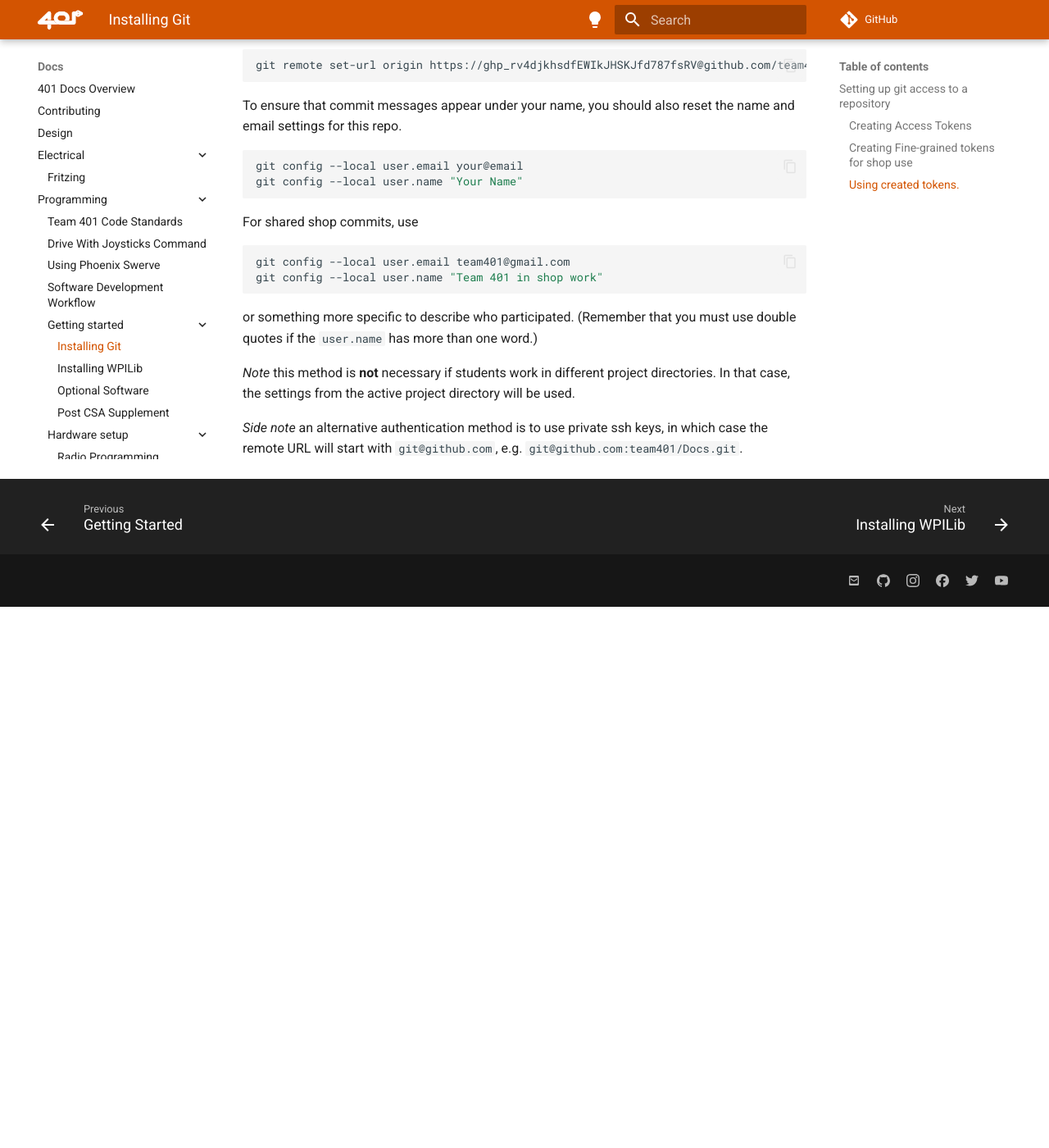
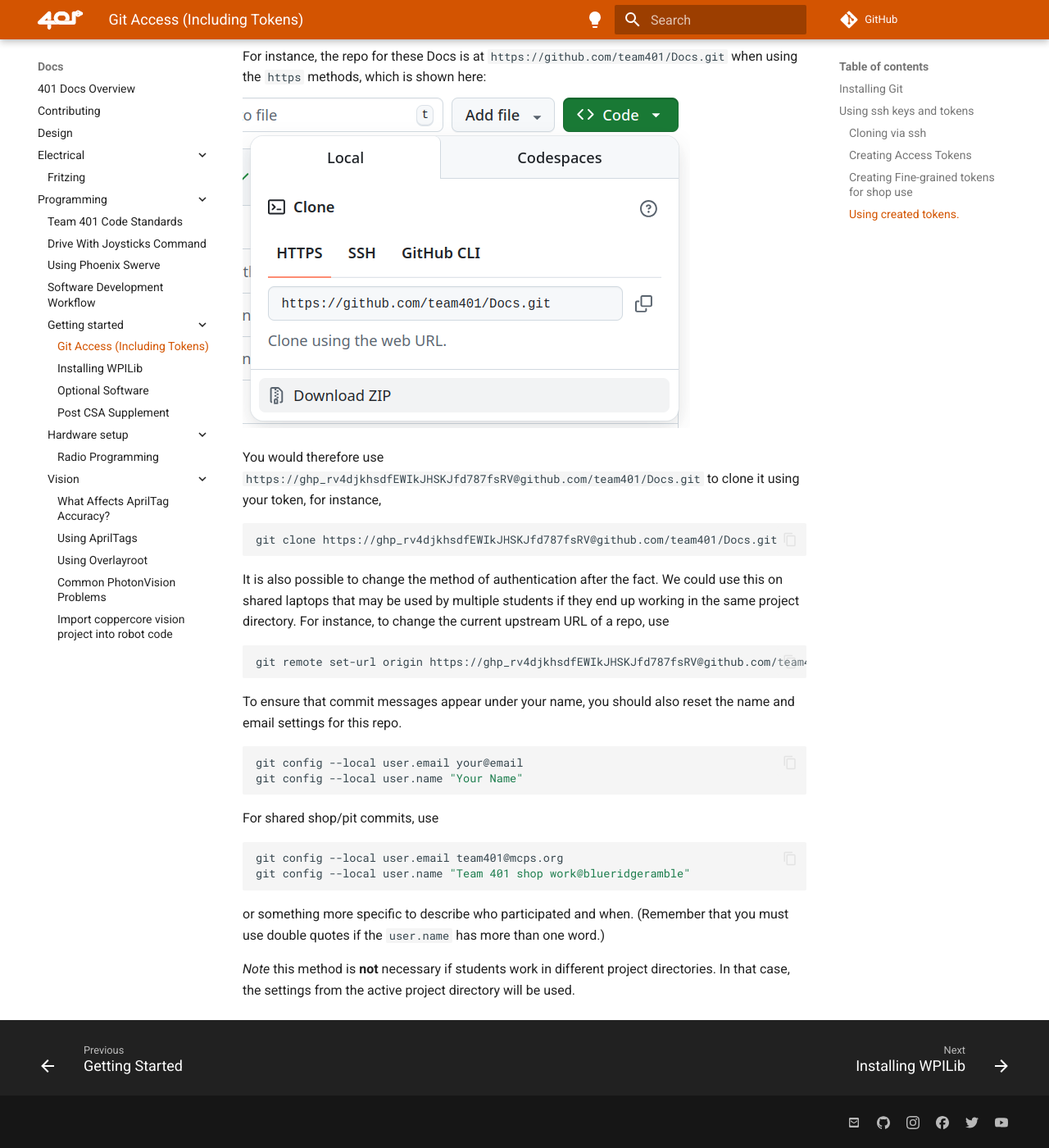
Before and after one commit to team401/Docs, an MkDocs documentation site: the page built from docs/programming/getting-started/installing-git.md, in a window 1280 px wide and 1400 px high, scrolled down 3932 px. Shown: the whole window at 82% size. Built offline with MkDocs 1.6.1 and Material for MkDocs 9.7.7, drawn with Linux system fonts in a browser that asks for light colours; comment, search, counter and statistics services are not loaded; before the commit the page ends 4672 px from its top, so only the background shows below that; some of the changed text lies outside the part shown.

Commit message:
updated git instruction; https image, new title, additional info

````diff
--- a/docs/programming/getting-started/installing-git.md
+++ b/docs/programming/getting-started/installing-git.md
@@ -1,5 +1,9 @@
 
-# Installing Git
+# Git Access (Including Tokens)
+
+## Installing Git
+
+Before your can use git, it needs to be installed on your machine
 
 === "macOS and Linux"
     If you are on a Linux or Macintosh, `git` should already be installed or can
@@ -13,8 +17,7 @@
 
     Click the blue download button inside the picture of a computer monitor.  This screenshot shows the Windows version selected, but the link should automatically be set for whatever operating system you are using.
 
-## Setting up git access to a repository
-
+## Using ssh keys and tokens
 When you are cloning a private repository, or pushing changes to one, you need
 to be authenticated by Github.  This requires the use of a private (ssh) key or of
 a token.  For your computer at home, we suggest that you create either
@@ -22,6 +25,16 @@
 a classic personal access token (PAT).
 For shop computers, we suggest that you create a fine-grained access token
 for a specific repository instead.
+
+### Cloning via ssh
+
+On your home machine or personal laptop, if you set up an ssh key, you would use the
+`ssh` method of cloning, as shown below using the example of this repository:
+
+![clone from github via ssh](/images/clone-from-github-ssh.png)
+
+However, when using access tokens, you would be using the `https` method instead, which
+will be explained below.
 
 ### Creating Access Tokens
 
@@ -72,7 +85,8 @@
 and insert the token in the URL like so: `https://token goes here@github.com/team401/....`.
 
 For instance, the repo for these Docs is at `https://github.com/team401/Docs.git` when using the `https` methods, which is shown here:
-![clone from github](/images/clone-from-github.png)
+![clone from github via https](/images/clone-from-github-https.png)
+
 
 You would therefore use
 `https://ghp_rv4djkhsdfEWIkJHSKJfd787fsRV@github.com/team401/Docs.git` to clone it using your token, for instance,
@@ -98,15 +112,13 @@
 git config --local user.name "Your Name"
 ```
 
-For shared shop commits, use
+For shared shop/pit commits, use
 ```bash
-git config --local user.email team401@gmail.com
-git config --local user.name "Team 401 in shop work"
+git config --local user.email team401@mcps.org
+git config --local user.name "Team 401 shop work@blueridgeramble"
 ```
-or something more specific to describe who participated.
+or something more specific to describe who participated and when.
 (Remember that you must use double quotes if the `user.name` has more than one word.)
 
 *Note* this method is **not** necessary if students work in different project
 directories. In that case, the settings from the active project directory will be used.
-
-*Side note* an alternative authentication method is to use private ssh keys, in which case the remote URL will start with `git@github.com`, e.g. `git@github.com:team401/Docs.git`.
````
Also changed, not shown: docs/images/clone-from-github-https.png (added), docs/images/clone-from-github-ssh.png (renamed from docs/images/clone-from-github.png).
